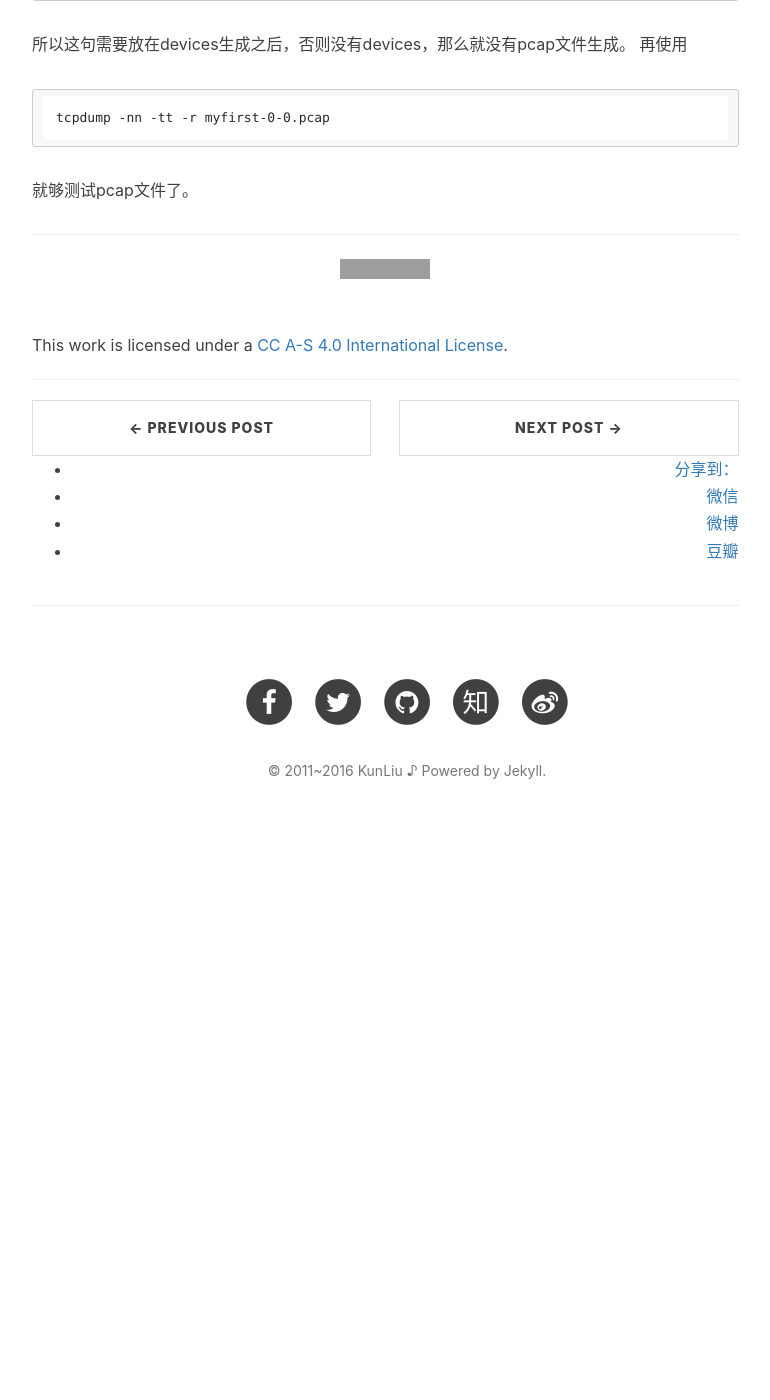
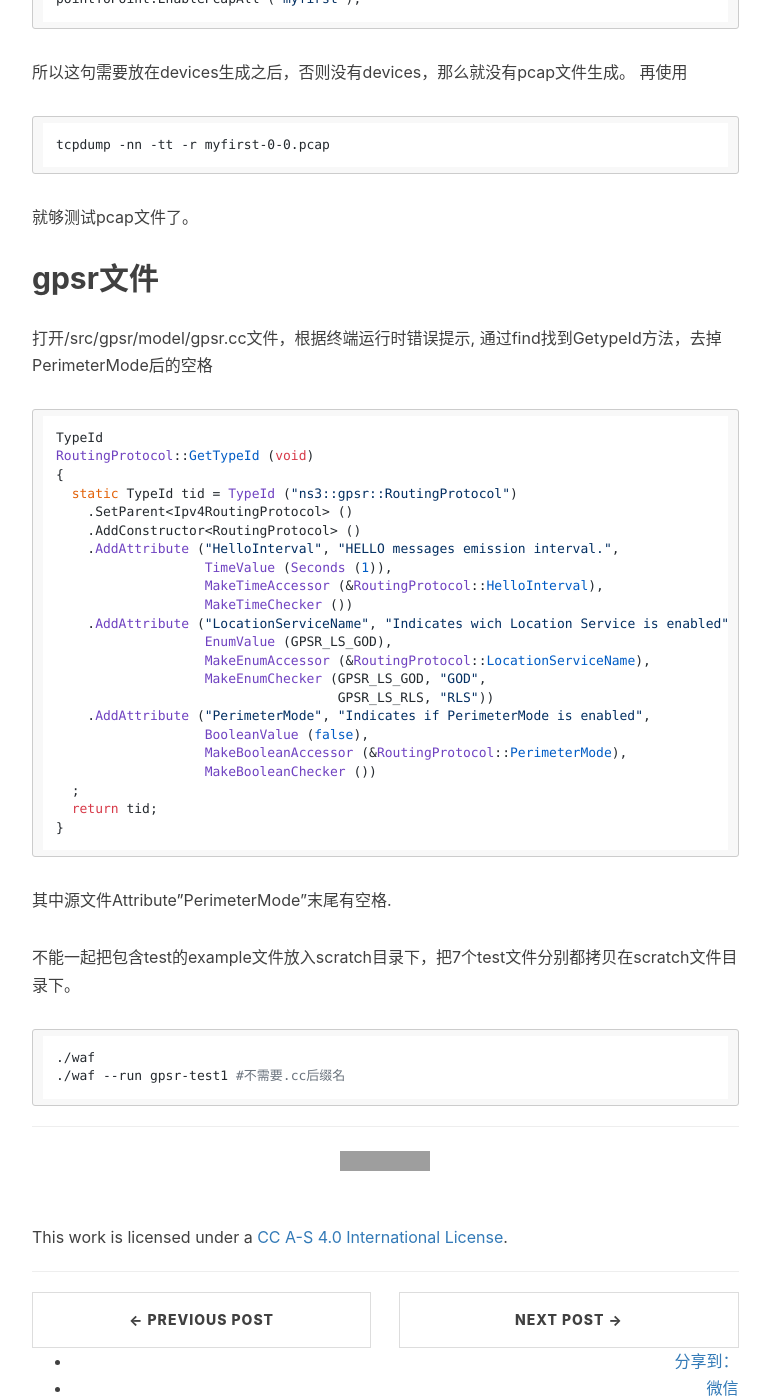
Before and after one commit to liukun2634/liukun2634.github.io, a Jekyll site: the page built from _posts/2016-11-11-ns3.md, in a window 1280 px wide and 1400 px high, scrolled down 1529 px. Shown: the whole window, without its empty margins (233-1003 px from the left). Built offline with Jekyll 4.4.1, drawn with Linux system fonts in a browser that asks for light colours; nearby versions of some CDN libraries; comment, search, counter and statistics services are not loaded; before the commit the page ends 2377 px from its top, so only the background shows below that; grey boxes are pictures that could not be loaded.

Commit message:
modified ns3 add gpsr

````diff
--- a/_posts/2016-11-11-ns3.md
+++ b/_posts/2016-11-11-ns3.md
@@ -49,3 +49,39 @@ pointToPoint.EnablePcapAll ("myfirst");
 tcpdump -nn -tt -r myfirst-0-0.pcap
 ```
 就够测试pcap文件了。
+
+## gpsr文件
+
+
+打开/src/gpsr/model/gpsr.cc文件，根据终端运行时错误提示, 通过find找到GetypeId方法，去掉PerimeterMode后的空格
+```
+TypeId
+RoutingProtocol::GetTypeId (void)
+{
+  static TypeId tid = TypeId ("ns3::gpsr::RoutingProtocol")
+    .SetParent<Ipv4RoutingProtocol> ()
+    .AddConstructor<RoutingProtocol> ()
+    .AddAttribute ("HelloInterval", "HELLO messages emission interval.",
+                   TimeValue (Seconds (1)),
+                   MakeTimeAccessor (&RoutingProtocol::HelloInterval),
+                   MakeTimeChecker ())
+    .AddAttribute ("LocationServiceName", "Indicates wich Location Service is enabled",
+                   EnumValue (GPSR_LS_GOD),
+                   MakeEnumAccessor (&RoutingProtocol::LocationServiceName),
+                   MakeEnumChecker (GPSR_LS_GOD, "GOD",
+                                    GPSR_LS_RLS, "RLS"))
+    .AddAttribute ("PerimeterMode", "Indicates if PerimeterMode is enabled",
+                   BooleanValue (false),
+                   MakeBooleanAccessor (&RoutingProtocol::PerimeterMode),
+                   MakeBooleanChecker ())
+  ;
+  return tid;
+}
+```
+其中源文件Attribute"PerimeterMode"末尾有空格.
+
+不能一起把包含test的example文件放入scratch目录下，把7个test文件分别都拷贝在scratch文件目录下。
+```
+./waf
+./waf --run gpsr-test1 #不需要.cc后缀名
+```
````
